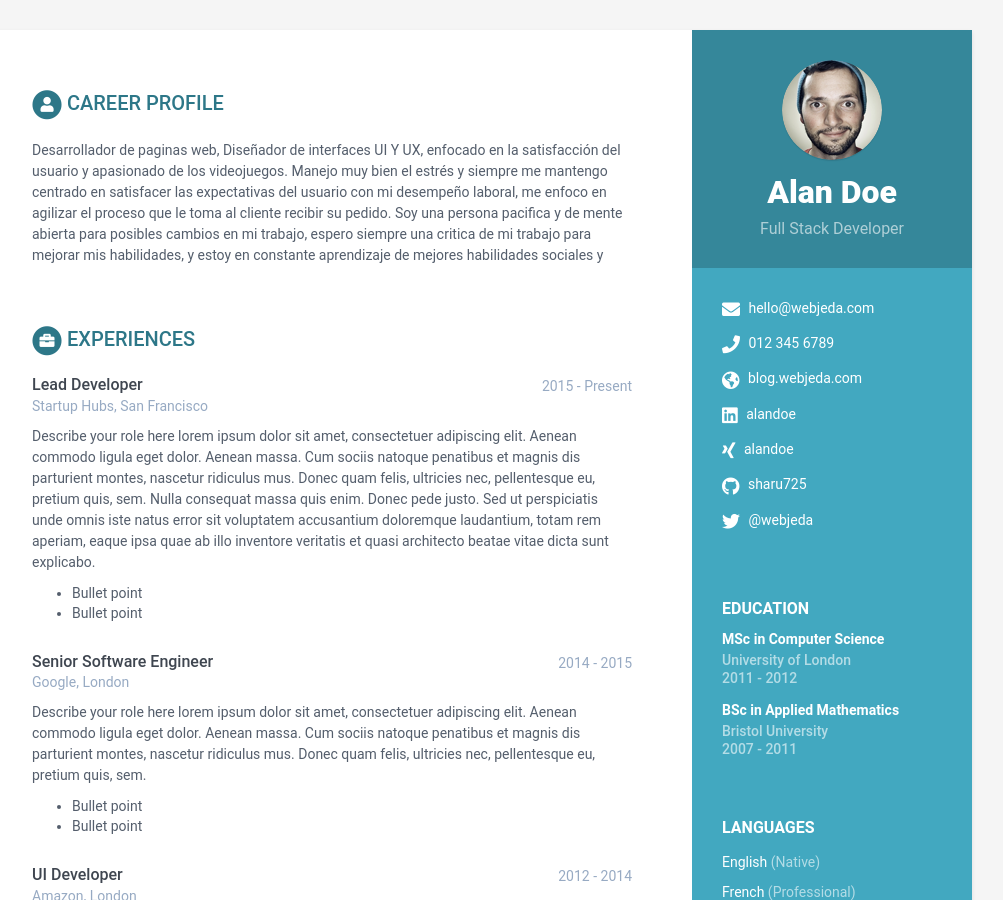
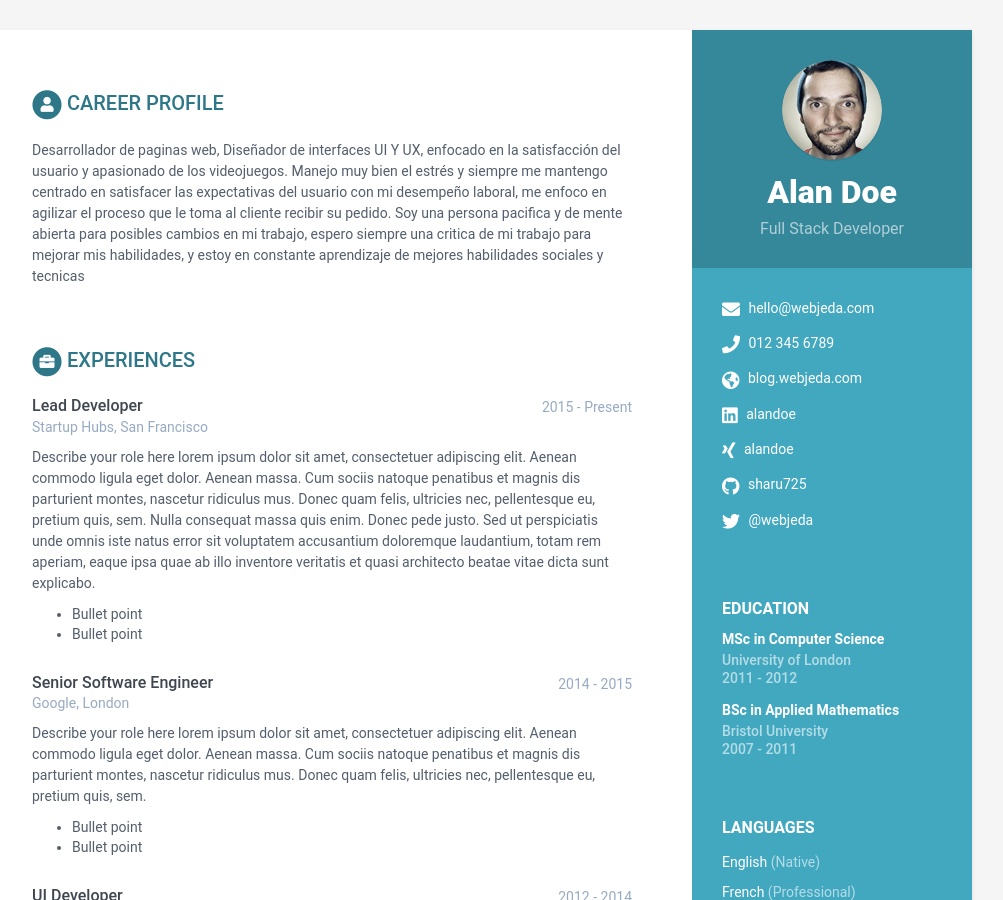
Before and after one commit to KevinC99/good-birch-4e19a, a Jekyll site: the page built from index.html, in a window 1280 px wide and 900 px high. Shown: the whole window, without its empty margins (168-1171 px from the left). Built offline with Jekyll 4.4.1, drawn with Linux system fonts in a browser that asks for light colours.

Commit message:
data.yml: updated summary in career-profile

```diff
--- a/_data/data.yml
+++ b/_data/data.yml
@@ -40,7 +40,7 @@ career-profile:
     proceso que le toma al cliente recibir su pedido. Soy una persona pacifica y
     de mente abierta para posibles cambios en mi trabajo, espero siempre una
     critica de mi trabajo para mejorar mis habilidades, y estoy en constante
-    aprendizaje de mejores habilidades sociales y
+    aprendizaje de mejores habilidades sociales y tecnicas
 education:
   - degree: MSc in Computer Science
     university: University of London
```
